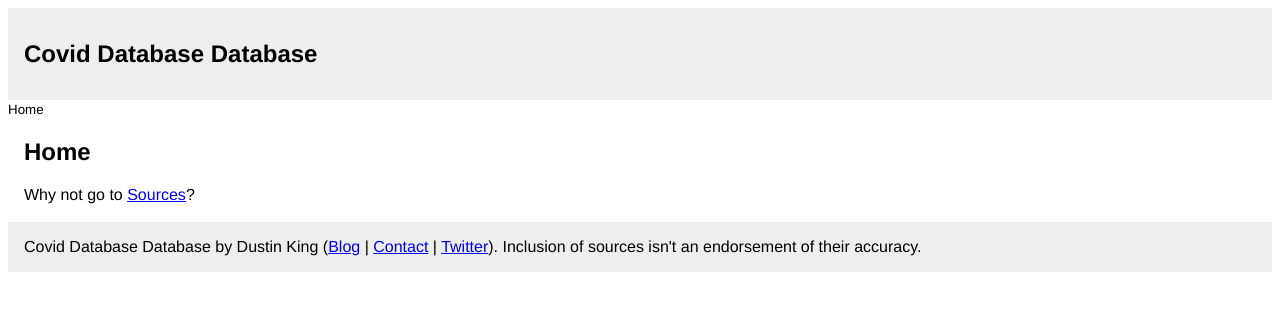
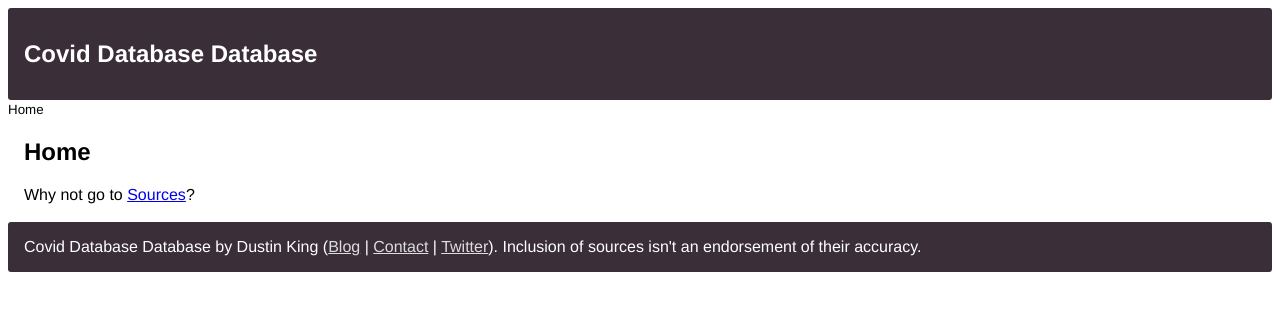
Before and after one commit to dmoney/covid-database-database, a Django app: page / in a window 1280 px wide. Shown: the top 311 px of the page. Run offline with Django 3.2, Linux system fonts and the light colour scheme.

Commit message:
rounded corners and stuff

```diff
--- a/server/core/templates/base.html
+++ b/server/core/templates/base.html
@@ -7,19 +7,39 @@
       body{
         font-family: "Helvetica", "sans-serif";
       }
+      :root {
+        --header-footer-bgcolor: #3a2e38;
+        --header-footer-text: white;
+        --header-footer-rounding: 3px;
+        --body-text-color: black;
+        --body-bgcolor: white;
+      }
       header {
-        background-color: #eeeeee;
+        background-color: var(--header-footer-bgcolor);
+        color: var(--header-footer-text);
         margin-top: 0;
         margin-left: 0;
         margin-right: 0;
         padding: 1em;
+        border-radius: var(--header-footer-rounding);
       }
       footer {
-        background-color: #eeeeee;
-        margin-bottom: 0;
+        background-color: var(--header-footer-bgcolor);
+        color: var(--header-footer-text);
         margin-left: 0;
         margin-right: 0;
         padding: 1em;
+        /* position: absolute; */
+        bottom: .5em;
+        right: .5em;
+        left: .5em;
+        border-radius: var(--header-footer-rounding);
+      }
+      footer a {
+        color: #dddddd;
+      }
+      footer a:visited {
+        color: #dddddd;
       }
       header h1, header h2{
         font-size: 1.5em;
@@ -27,6 +47,10 @@
       #content {
         padding-left: 1em;
         padding-right: 1em;
+      }
+      body {
+        background-color: var(--body-bgcolor);
+        color: var(--body-text-color);
       }
     </style>
   </head>
```
